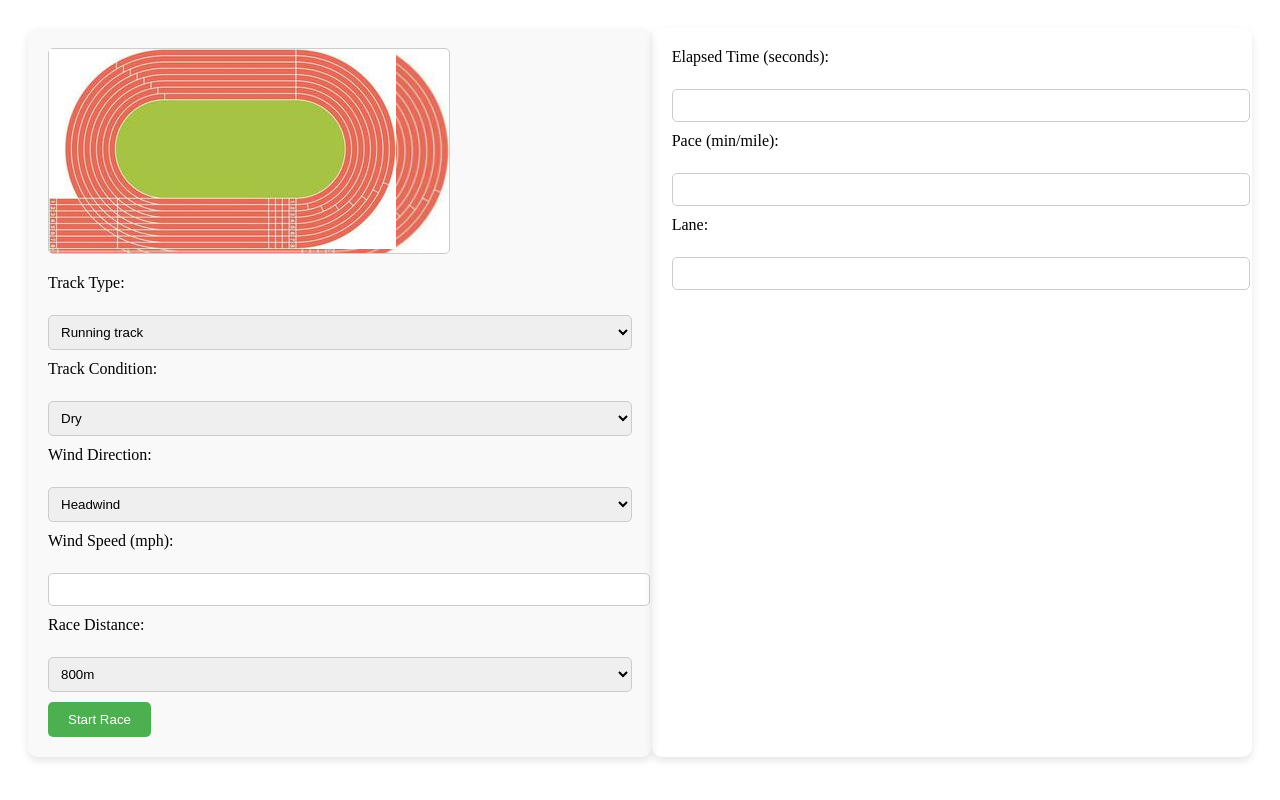
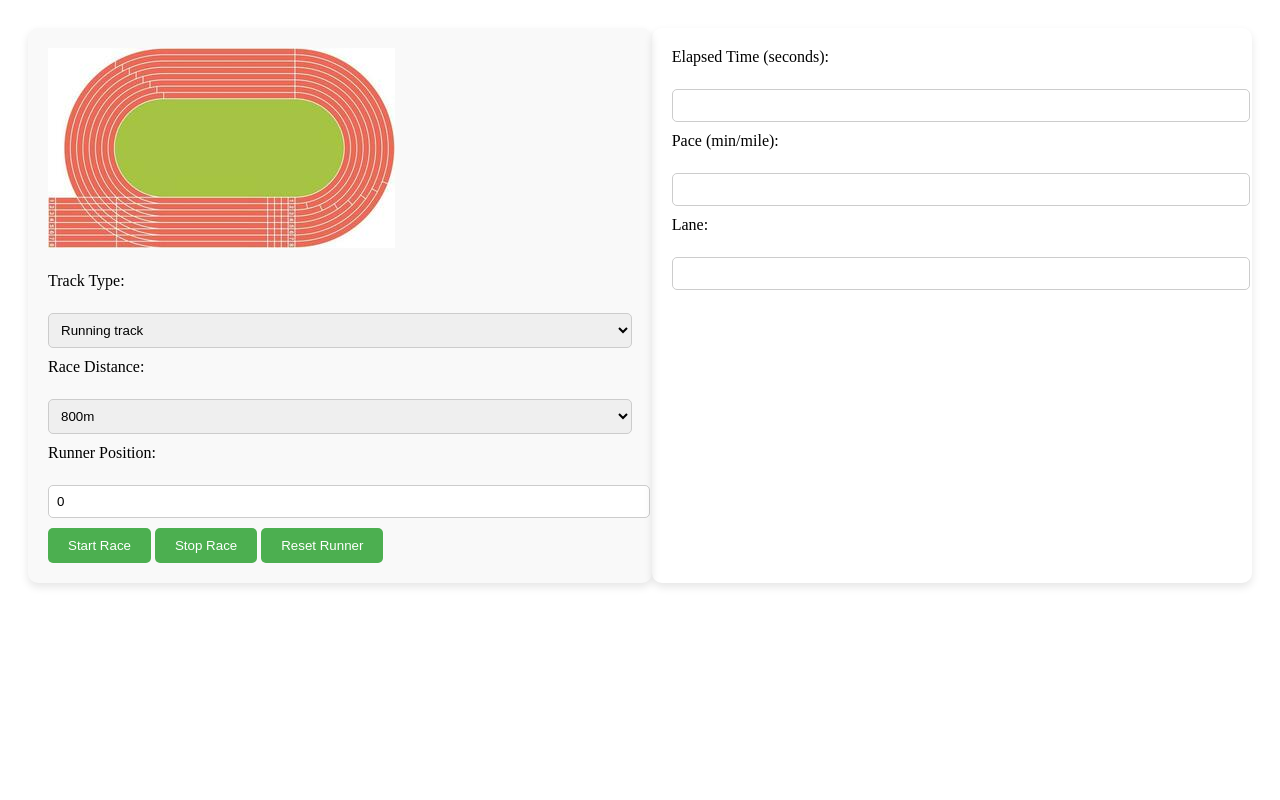
Before and after one commit to NuclearReactor314/TrackModel, a plain HTML site: page index.html in a window 1280 px wide. Drawn offline with Linux system fonts and the light colour scheme; a script that the page names is missing.

Commit message:
Update index.html

```diff
--- a/index.html
+++ b/index.html
@@ -9,34 +9,27 @@
 <body>
     <div class="container">
         <div class="track-section">
-            <div class="track-image">
-                <img src="track_image.jpg" alt="Track Image">
+            <div class="track-image-container" style="position: relative;">
+                <img src="track_image.jpg" alt="Track Image" id="track-image">
+                <div id="runner-icon" class="runner-icon"></div>
             </div>
             <div class="control-panel">
                 <label for="track-type">Track Type:</label><br>
                 <select id="track-type">
-                    <option value="running">Running track</option><br>
-                    <option value="dirt">Dirt track</option><br>
+                    <option value="running">Running track</option>
+                    <option value="dirt">Dirt track</option>
                 </select><br>
-                <label for="track-condition">Track Condition:</label><br>
-                <select id="track-condition">
-                    <option value="dry">Dry</option><br>
-                    <option value="wet">Wet</option><br>
-                </select><br>
-                <label for="wind-direction">Wind Direction:</label><br>
-                <select id="wind-direction">
-                    <option value="headwind">Headwind</option><br>
-                    <option value="tailwind">Tailwind</option><br>
-                </select><br>
-                <label for="wind-speed">Wind Speed (mph):</label><br>
-                <input type="number" id="wind-speed"><br>
                 <label for="race-distance">Race Distance:</label><br>
                 <select id="race-distance">
-                    <option value="800">800m</option><br>
-                    <option value="1600">1600m</option><br>
-                    <option value="3200">3200m</option><br>
+                    <option value="800">800m</option>
+                    <option value="1600">1600m</option>
+                    <option value="3200">3200m</option>
                 </select><br>
+                <label for="runner-position">Runner Position:</label><br>
+                <input type="number" id="runner-position" onchange="moveRunner()" value="0"><br>
                 <button onclick="startRace()">Start Race</button>
+                <button onclick="stopRace()">Stop Race</button>
+                <button onclick="resetRunner()">Reset Runner</button>
             </div>
         </div>
         <div class="personal-info">
```
